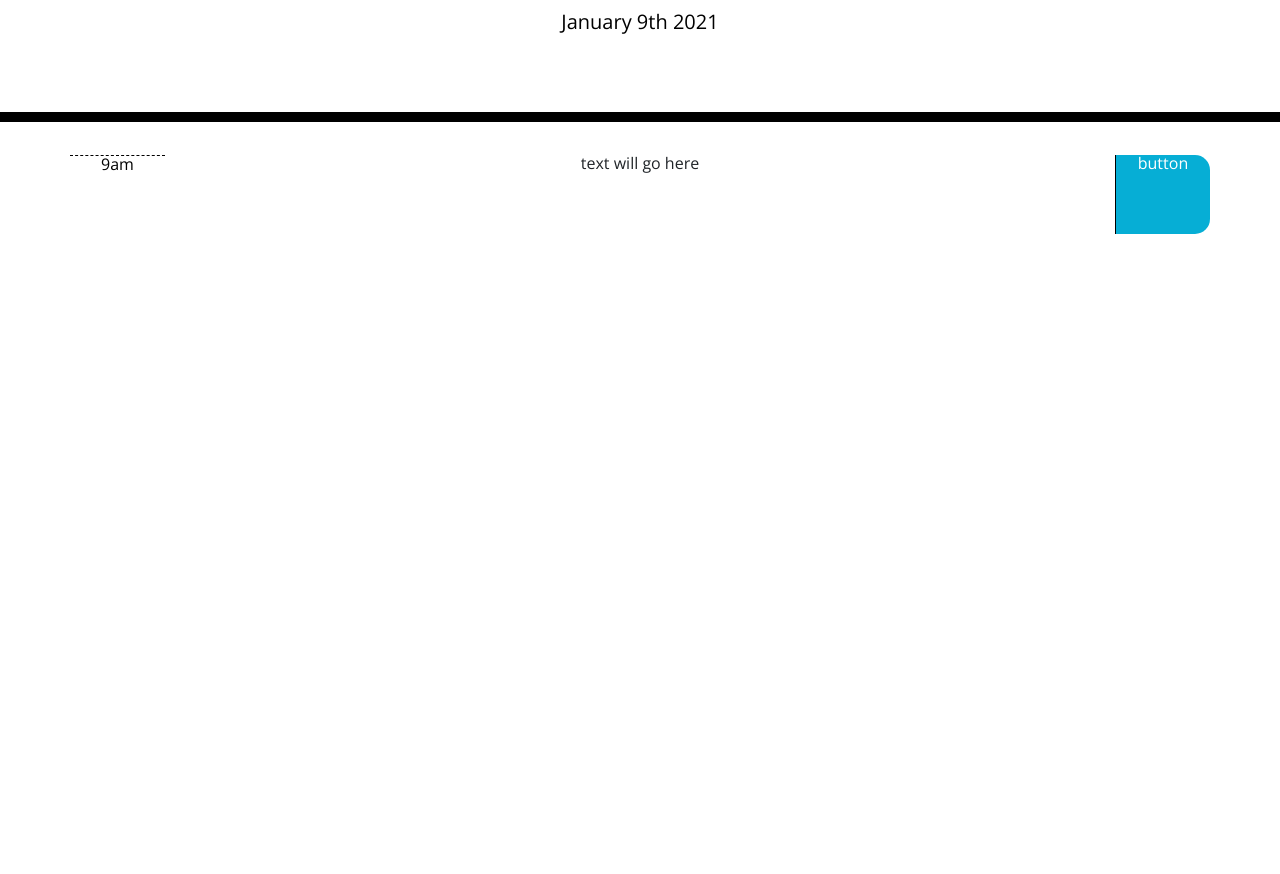
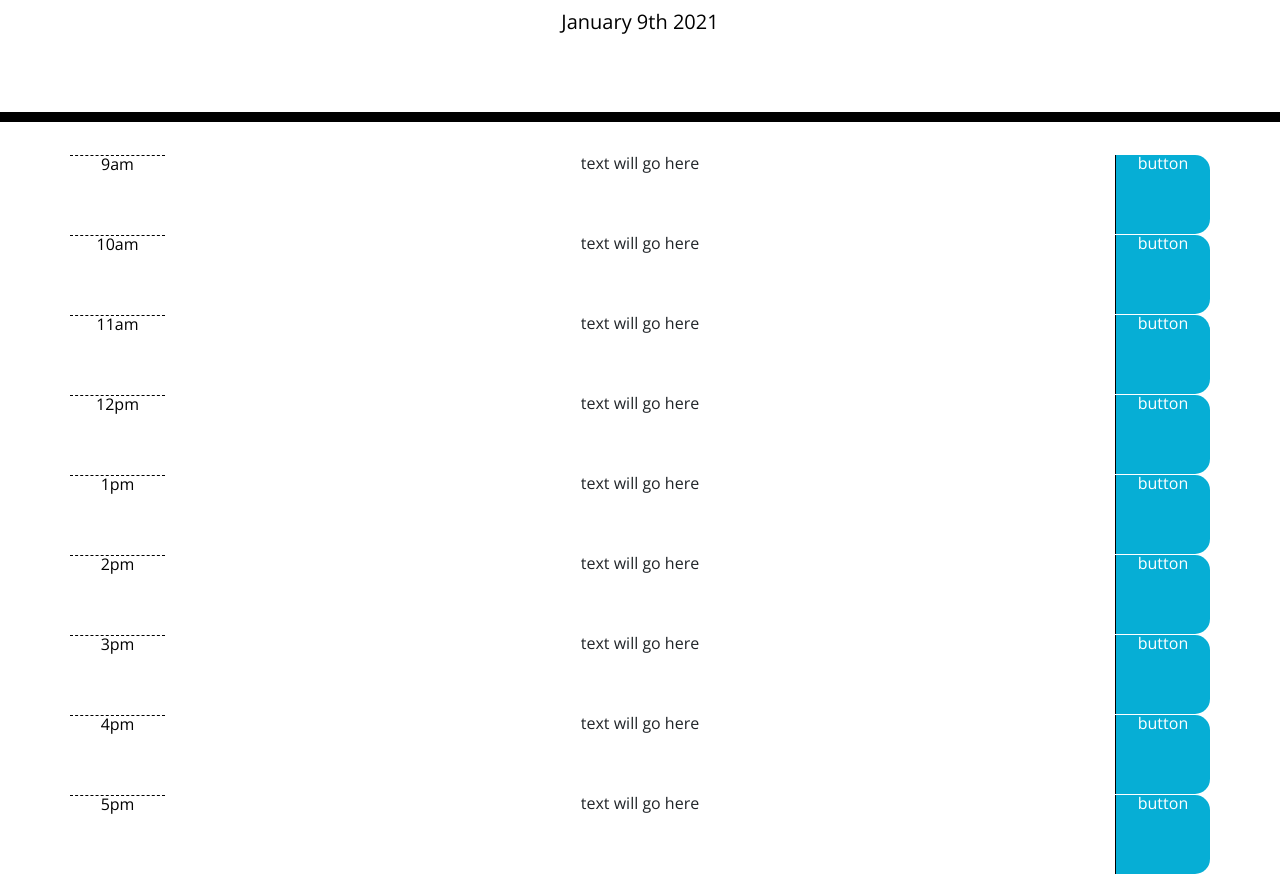
Before and after one commit to Kayn-Pleiades/Work-Day-Scheduler, a website: page index.html in a window 1280 px wide. Shown: the part 182-1056 px from the top of the page. Before the commit the page ends 800 px from the top, so only its background shows below. Drawn offline with nearby package versions, Linux system fonts and the light colour scheme.

Commit message:
Rest of the timeblocks

```diff
--- a/index.html
+++ b/index.html
@@ -30,11 +30,59 @@
     </header>
     <div class="container">
       <!-- 9am -->
-      <div class="row time-block">
-          <div class="col-1 hour"> 9am </div>
-          <div class="col"> text will go here </div>
-          <div class="col-1 saveBtn"> button </div>
-      </div>
+        <div class="row time-block">
+            <div class="col-1 hour"> 9am </div>
+            <div class="col"> text will go here </div>
+            <div class="col-1 saveBtn"> button </div>
+        </div>
+        <!-- 10am -->
+        <div class="row time-block">
+            <div class="col-1 hour"> 10am </div>
+            <div class="col"> text will go here </div>
+            <div class="col-1 saveBtn"> button </div>
+        </div>
+        <!-- 11am -->
+        <div class="row time-block">
+            <div class="col-1 hour"> 11am </div>
+            <div class="col"> text will go here </div>
+            <div class="col-1 saveBtn"> button </div>
+        </div>
+        <!-- 12pm -->
+        <div class="row time-block">
+            <div class="col-1 hour"> 12pm </div>
+            <div class="col"> text will go here </div>
+            <div class="col-1 saveBtn"> button </div>
+        </div>
+        <!-- 1pm -->
+        <div class="row time-block">
+            <div class="col-1 hour"> 1pm </div>
+            <div class="col"> text will go here </div>
+            <div class="col-1 saveBtn"> button </div>
+        </div>
+        <!-- 2pm -->
+        <div class="row time-block">
+            <div class="col-1 hour"> 2pm </div>
+            <div class="col"> text will go here </div>
+            <div class="col-1 saveBtn"> button </div>
+        </div>
+        <!-- 3pm -->
+        <div class="row time-block">
+            <div class="col-1 hour"> 3pm </div>
+            <div class="col"> text will go here </div>
+            <div class="col-1 saveBtn"> button </div>
+        </div>
+        <!-- 4pm -->
+        <div class="row time-block">
+            <div class="col-1 hour"> 4pm </div>
+            <div class="col"> text will go here </div>
+            <div class="col-1 saveBtn"> button </div>
+        </div>
+        <!-- 5pm -->
+        <div class="row time-block">
+            <div class="col-1 hour"> 5pm </div>
+            <div class="col"> text will go here </div>
+            <div class="col-1 saveBtn"> button </div>
+        </div>
     </div>
 
     <script src="https://cdnjs.cloudflare.com/ajax/libs/jquery/3.2.1/jquery.min.js"></script>
```
Also changed, not shown: README.md.
